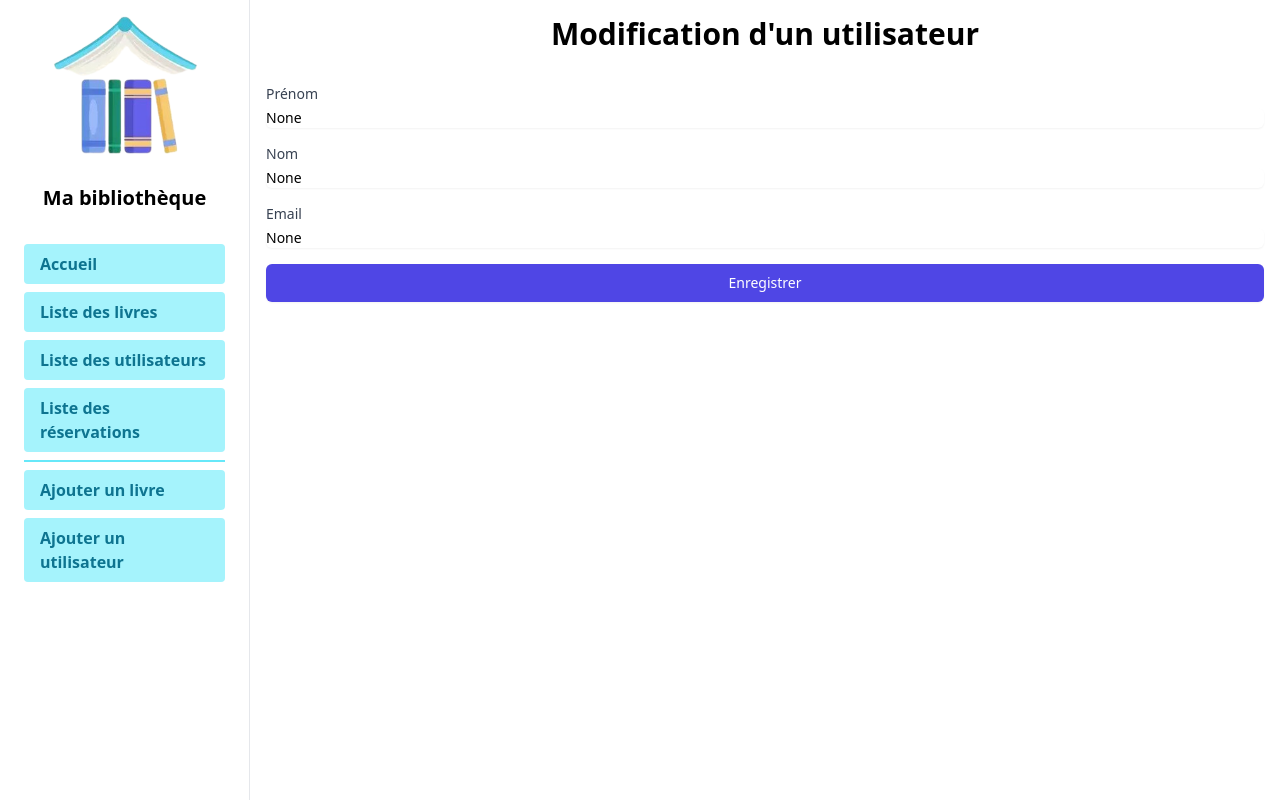
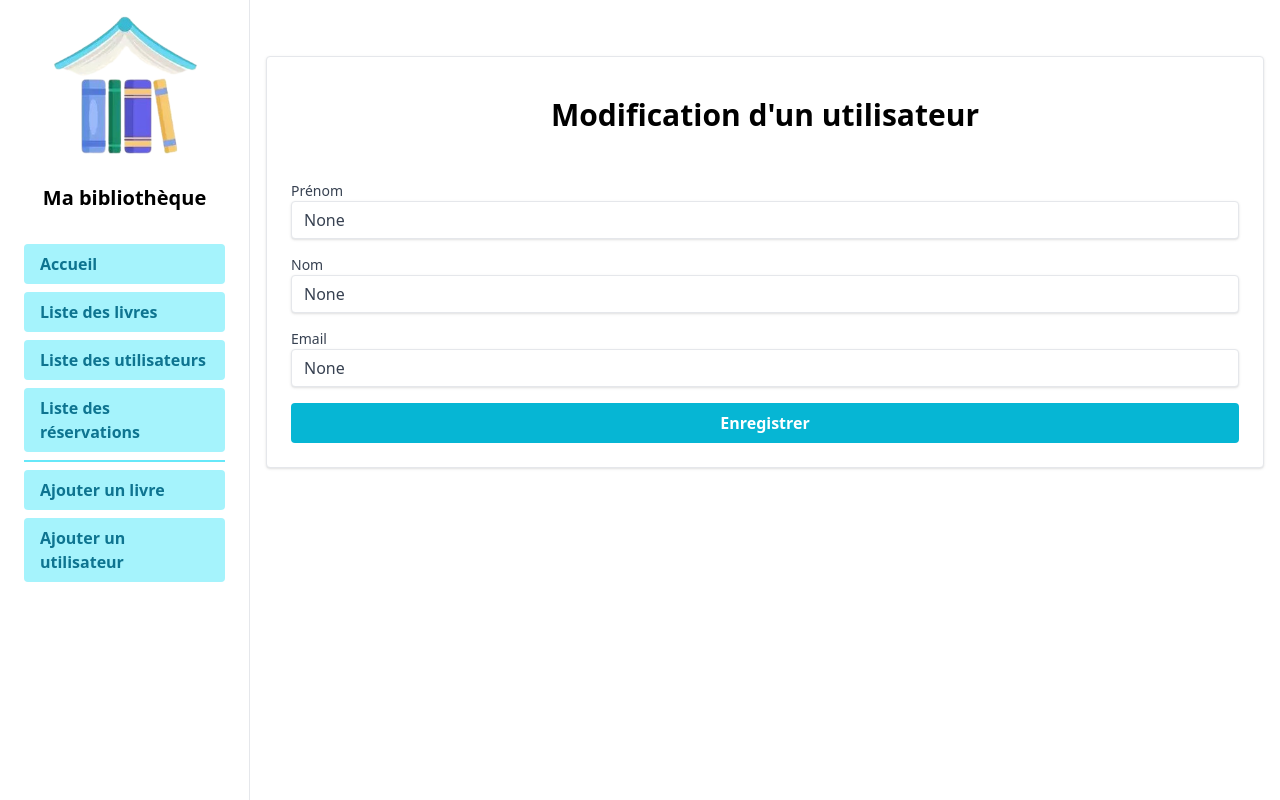
Before and after one commit to math-dev-24/challenge-biblio, a Flask app: page /update-user in a window 1280 px wide. Run offline with Flask 3, Linux system fonts and the light colour scheme; some libraries are stand-ins or nearby versions.

Commit message:
update design update user form

```diff
--- a/main.py
+++ b/main.py
@@ -52,7 +52,7 @@
 @app.route("/list-user", methods=["GET"])
 def list_user():
     page = request.args.get("page", 1, type=int)
-    per_page: int = 12
+    per_page: int = 8
     return render_template('user/list-user.html', data=UserController().get_all_users_page(page, per_page))
 
 
--- a/templates/user/update-user.html
+++ b/templates/user/update-user.html
@@ -1,26 +1,25 @@
 {% extends 'base/page.html' %}
 
 {% block content %}
-<h1 class="text-3xl font-bold text-center mt-4 mb-8">Modification d'un utilisateur</h1>
-<form action="/api/v1/user/update/{{ user_id }}" method="GET">
+<form action="/api/v1/user/update/{{ user_id }}" method="GET"  class="border rounded shadow p-6 bg-white my-14 container mx-auto flex flex-col gap-4" >
+    <h1 class="text-3xl font-bold text-center mt-4 mb-8">Modification d'un utilisateur</h1>
     {% if info %}
     <div class="bg-slate-100 p-4 rounded my-4 border">{{ info }}</div>
     {% endif %}
     <div class="flex flex-col">
         <div class="mb-4">
             <label for="first_name" class="block text-sm font-medium text-gray-700">Prénom</label>
-            <input type="text" name="first_name" id="first_name" value="{{ first_name }}" class="mt-1 block w-full rounded-md border-gray-300 shadow-sm focus:border-indigo-500 focus:ring-indigo-500 sm:text-sm">
+            <input type="text" name="first_name" id="first_name" value="{{ first_name }}" class="shadow appearance-none border rounded w-full py-2 px-3 text-gray-700 leading-tight focus:outline-none focus:shadow-outline">
         </div>
         <div class="mb-4">
             <label for="last_name" class="block text-sm font-medium text-gray-700">Nom</label>
-            <input type="text" name="last_name" id="last_name" value="{{ last_name }}" class="mt-1 block w-full rounded-md border-gray-300 shadow-sm focus:border-indigo-500 focus:ring-indigo-500 sm:text-sm">
+            <input type="text" name="last_name" id="last_name" value="{{ last_name }}" class="shadow appearance-none border rounded w-full py-2 px-3 text-gray-700 leading-tight focus:outline-none focus:shadow-outline">
         </div>
         <div class="mb-4">
             <label for="email" class="block text-sm font-medium text-gray-700">Email</label>
-            <input type="text" name="email" id="email" value="{{ email }}" class="mt-1 block w-full rounded-md border-gray-300 shadow-sm focus:border-indigo-500 focus:ring-indigo-500 sm:text-sm">
+            <input type="text" name="email" id="email" value="{{ email }}" class="shadow appearance-none border rounded w-full py-2 px-3 text-gray-700 leading-tight focus:outline-none focus:shadow-outline">
         </div>
-        <button type="submit" class="inline-flex justify-center py-2 px-4 border border-transparent shadow-sm text-sm font-medium rounded-md text-white bg-indigo-600 hover:bg-indigo-700 focus:outline-none focus:ring-2 focus:ring-offset
-                focus:ring-indigo-500">
+        <button type="submit" class="bg-cyan-500 hover:bg-cyan-700 text-white font-bold py-2 px-4 rounded transition duration-150 ease-in-out">
             Enregistrer
         </button>
     </div>
```
Also changed, not shown: Model/db.json (+1 -1 lines), asset/list_users.png.
